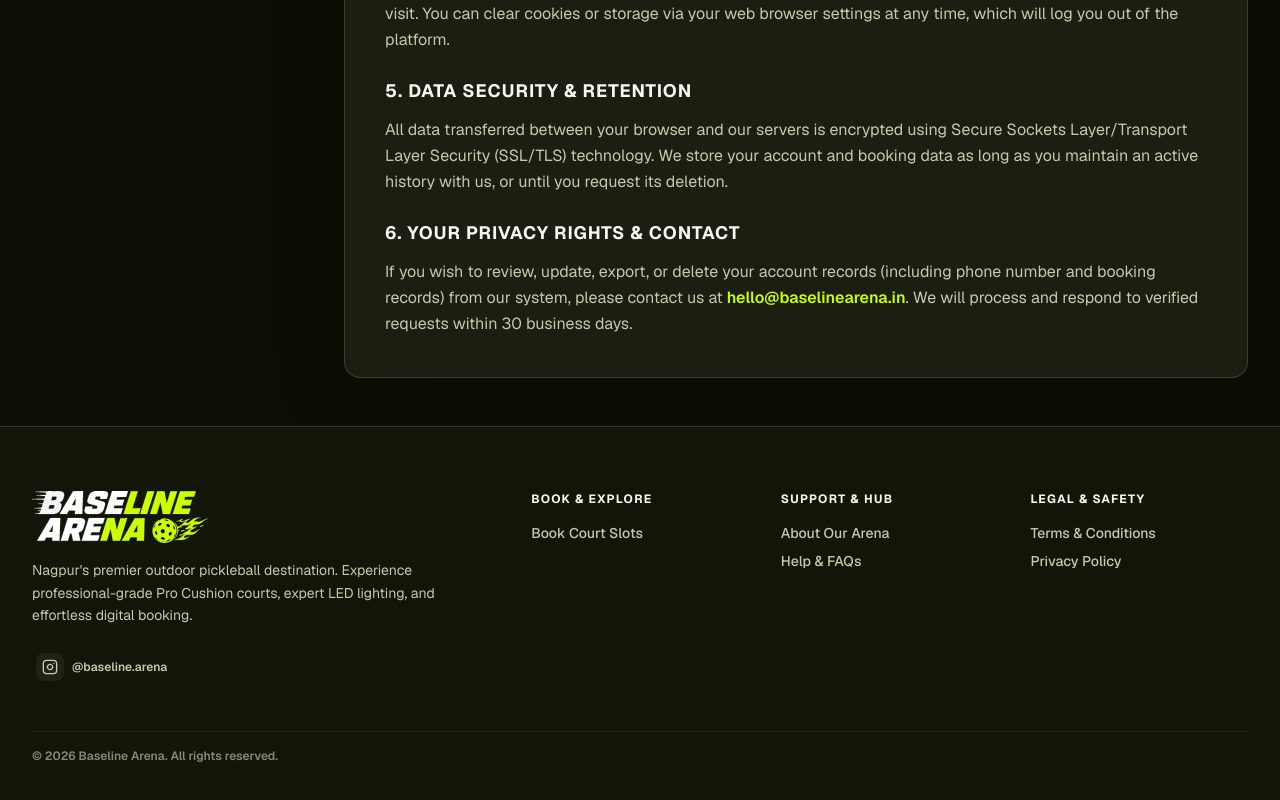
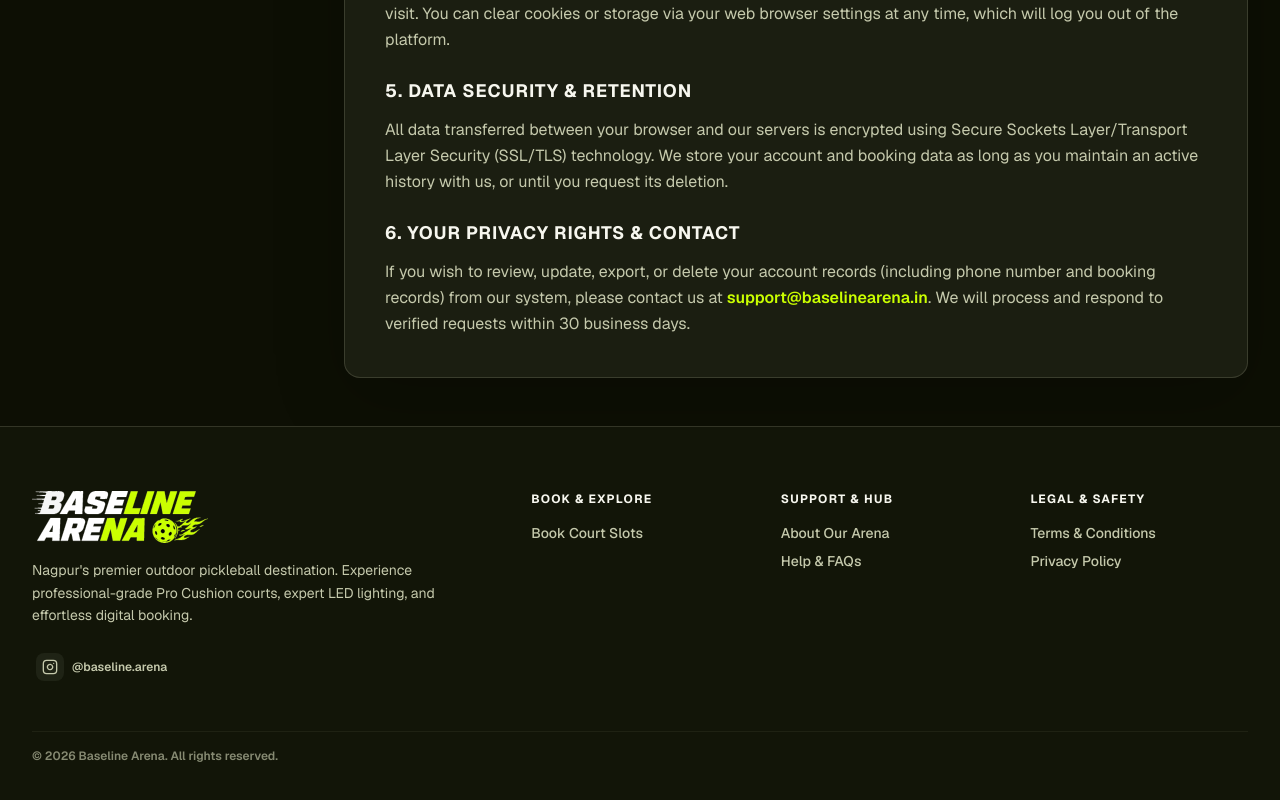
Before and after one commit to manishborikar92/Pickleball, a Next.js app in the folder web/: page /privacy in a window 1280 px wide. Shown: the part 1415-2215 px from the top of the page. Built offline with nearby package versions, Linux system fonts and the light colour scheme.

Commit message:
fix: update contact email to support@baselinearena.in
Replaces all instances of hello@baselinearena.in with support@baselinearena.in across configuration files, database seed scripts, and frontend marketing pages.

```diff
--- a/web/src/app/(marketing)/page.js
+++ b/web/src/app/(marketing)/page.js
@@ -27,7 +27,7 @@
     "@type": "ContactPoint",
     "telephone": "+91-99704-09410",
     "contactType": "customer service",
-    "email": "hello@baselinearena.in",
+    "email": "support@baselinearena.in",
     "areaServed": "IN",
   },
 };
@@ -44,7 +44,7 @@
   ],
   "priceRange": "₹₹",
   "telephone": "+91-99704-09410",
-  "email": "hello@baselinearena.in",
+  "email": "support@baselinearena.in",
   "address": {
     "@type": "PostalAddress",
     "streetAddress": "Baseline Arena, Plot No. 78, Sanskriti Society, Behind Puma Outlet, Besa-Manish Nagar Road",
--- a/web/src/app/(marketing)/privacy/page.js
+++ b/web/src/app/(marketing)/privacy/page.js
@@ -111,8 +111,8 @@
           </h2>
           <p className="leading-relaxed text-muted-foreground">
             If you wish to review, update, export, or delete your account records (including phone number and booking records) from our system, please contact us at{" "}
-            <a href="mailto:hello@baselinearena.in" className="text-accent hover:underline font-semibold">
-              hello@baselinearena.in
+            <a href="mailto:support@baselinearena.in" className="text-accent hover:underline font-semibold">
+              support@baselinearena.in
             </a>
             . We will process and respond to verified requests within 30 business days.
           </p>
--- a/web/src/config/venue.config.js
+++ b/web/src/config/venue.config.js
@@ -17,7 +17,7 @@
   advanceBookingDays: 7,
   phone: "+91 99704 09410",
   secondaryPhone: "+91 90960 30362",
-  email: "hello@baselinearena.in",
+  email: "support@baselinearena.in",
   hours: "Mon-Sun: 7 AM to 12 AM",
   googleMapsLink: "https://maps.app.goo.gl/18jsuTs2SrhpvGnz8",
   location: {
```
Also changed, not shown: 1 other file (tests, documents, lock files or other folders).
